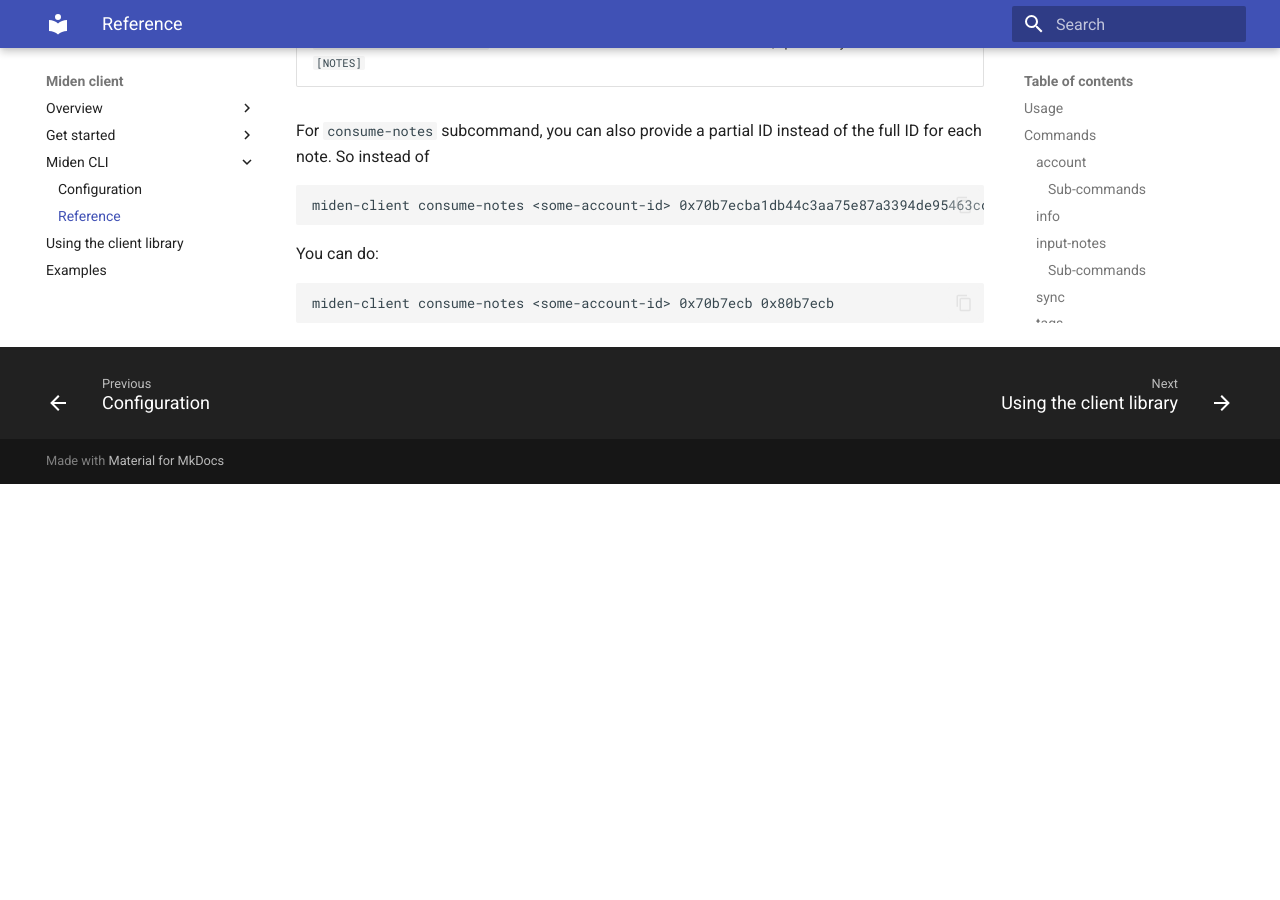
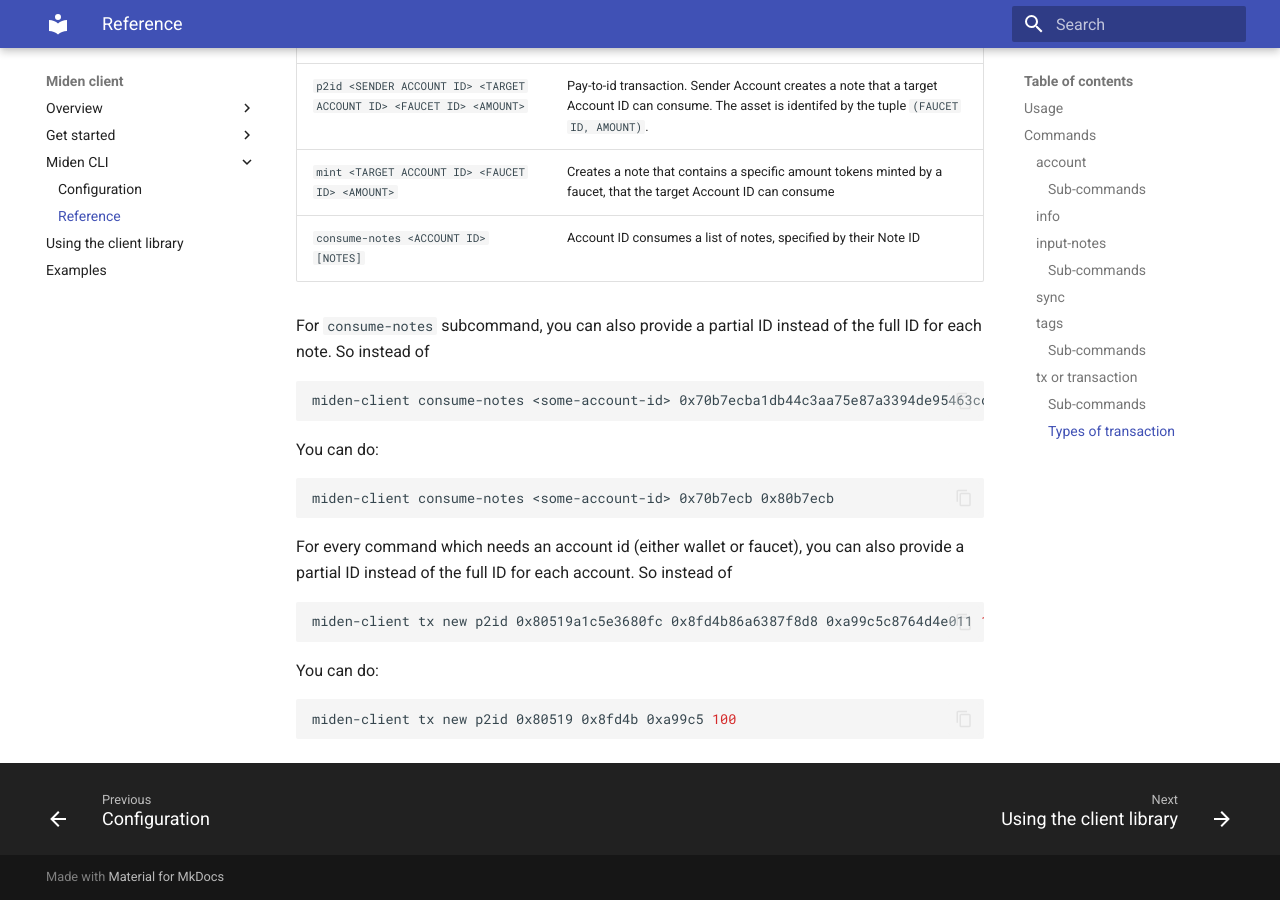
Before and after one commit to 0xPolygonMiden/miden-client, an MkDocs documentation site: the page built from docs/cli-reference.md, in a window 1280 px wide and 900 px high, scrolled down 2944 px. Built offline with MkDocs 1.6.1 and Material for MkDocs 9.7.7, drawn with Linux system fonts in a browser that asks for light colours; before the commit the page ends 3428 px from its top, so only the background shows below that; some of the changed text lies outside the part shown.

Commit message:
Add documentation to cli-reference

````diff
--- a/docs/cli-reference.md
+++ b/docs/cli-reference.md
@@ -27,6 +27,18 @@
 | `import`  | Import accounts from binary files | -i      |
 
 After creating an account with the `new` command, it is automatically stored and tracked by the client. This means the client can execute transactions that modify the state of accounts and track related changes by synchronizing with the Miden node.
+
+The `show` subcommand also accepts a partial ID instead of the full ID. For example, instead of:
+
+```sh
+miden-client account show 0x8fd4b86a6387f8d8
+```
+
+You can call:
+
+```sh
+miden-client account show 0x8fd4b86
+```
 
 ### `info`
 
@@ -108,3 +120,15 @@
 ```sh
 miden-client consume-notes <some-account-id> 0x70b7ecb 0x80b7ecb
 ```
+
+For every command which needs an account id (either wallet or faucet), you can also provide a partial ID instead of the full ID for each account. So instead of
+
+```sh
+miden-client tx new p2id 0x80519a1c5e3680fc 0x8fd4b86a6387f8d8 0xa99c5c8764d4e011 100
+```
+
+You can do:
+
+```sh
+miden-client tx new p2id 0x80519 0x8fd4b 0xa99c5 100
+```
````
